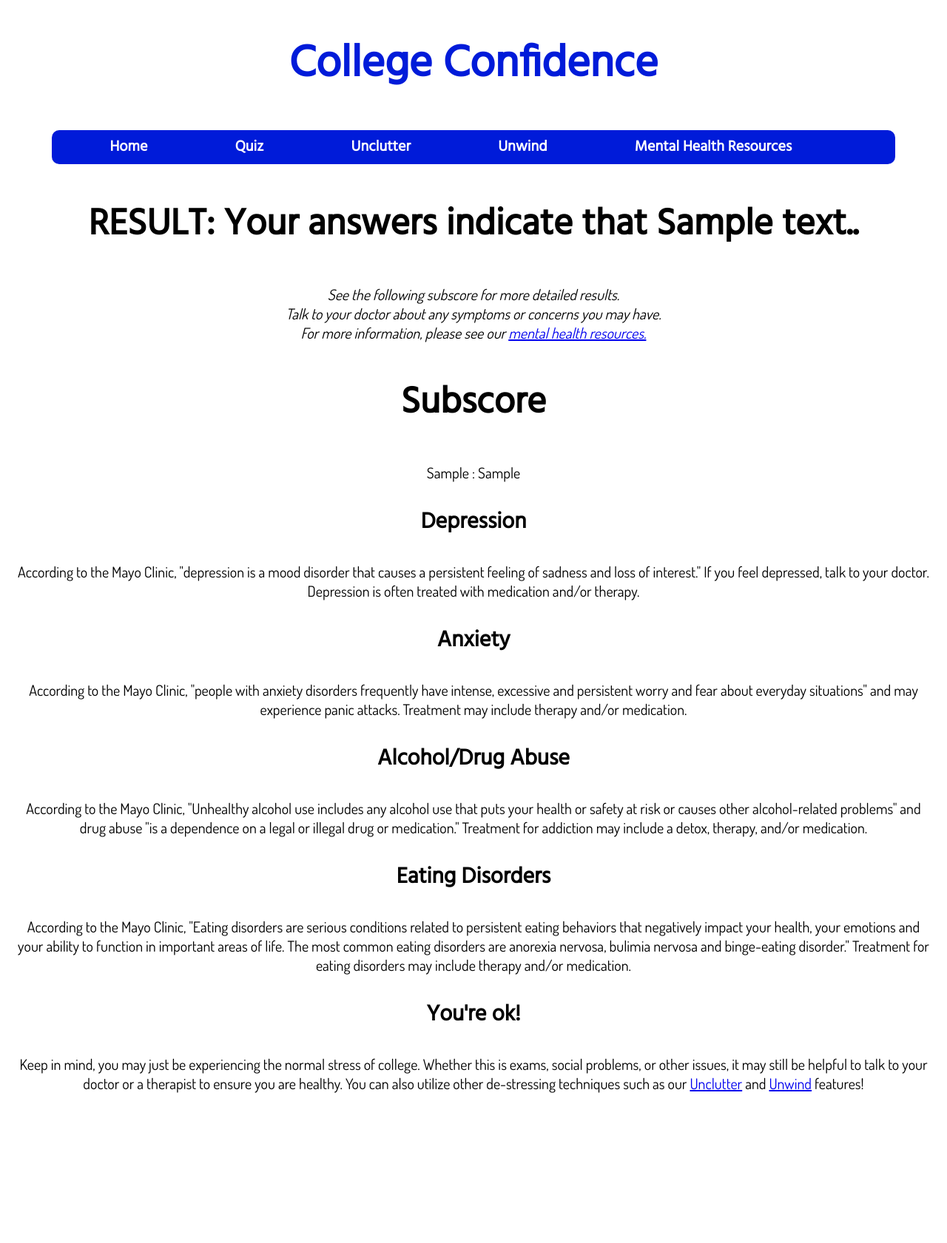
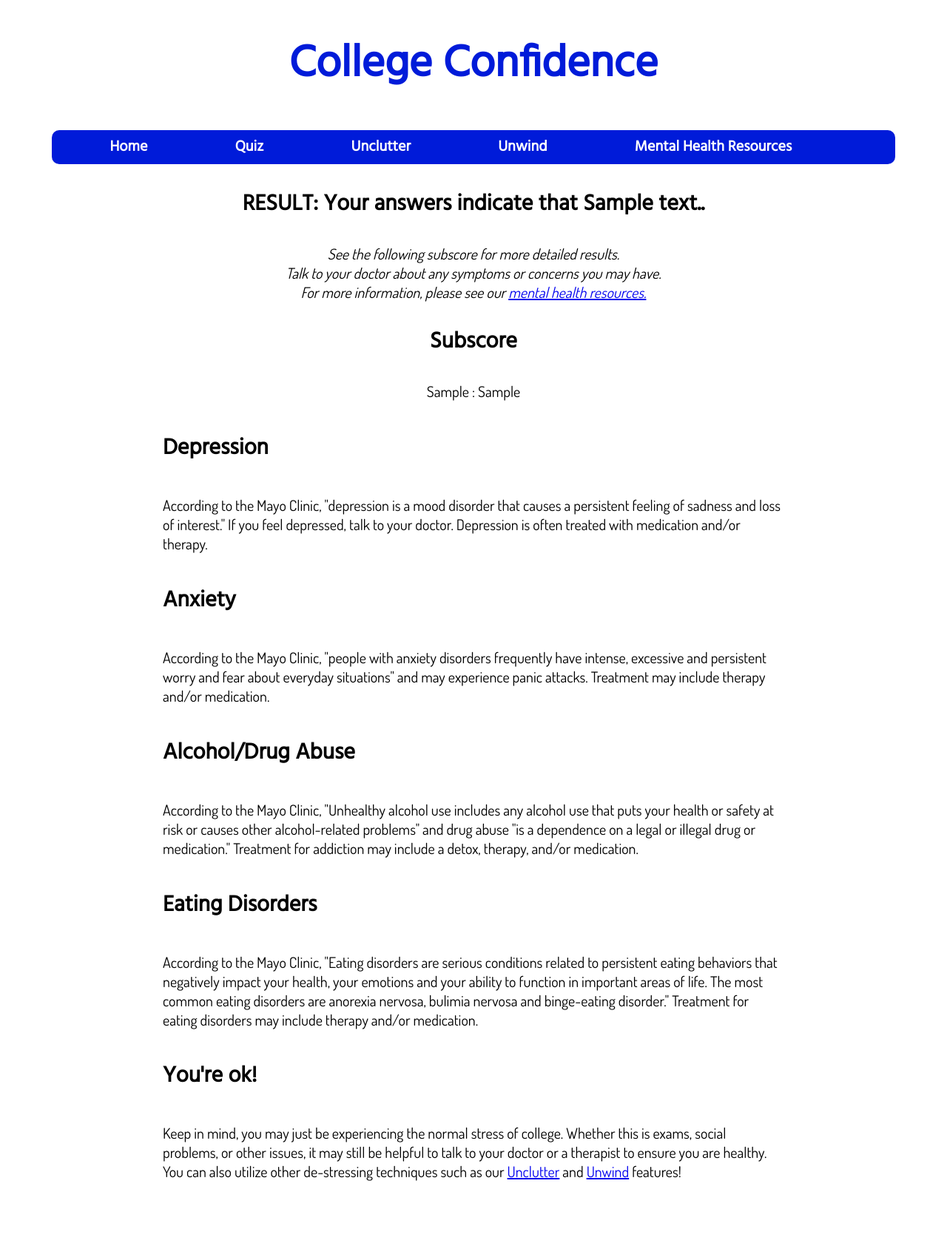
Before and after one commit to hanawahi/cssi_2017, a Python web app: template group-project/templates/submit.html in a window 1280 px wide. Shown: the whole page at 74% size. Before the commit the page ends 1478 px from the top, so only its background shows below. Run offline with Jinja, Linux system fonts and the light colour scheme; the template is opened without the code that fills it: most values are stand-ins (such as "Sample title", 1, 10 or a date in 2020).

Commit message:
changed CSS

```diff
--- a/group-project/resources/aesthetic.css
+++ b/group-project/resources/aesthetic.css
@@ -19,13 +19,19 @@ h3 {
   font-size: 30px;
 }
 
+h4 {
+  text-align: left;
+  font-family: 'Hind', sans-serif;
+  font-size: 30px;
+}
+
 body {
   background-color: white;
   margin: 10px 20px 10px 20px;
 }
 
 
-#page {
+.page {
   margin-right: 200px;
   margin-left: 200px;
 
@@ -105,7 +111,15 @@ margin-left: 0.5em;
 cursor: pointer;
 }
 
-#results {
+.disorder {
+  color: black;
+  text-align: left;
+  font-family: 'Dosis';
+  font-size: 20px;
+
+}
+
+/*#results {
 background: #dddada;
 color: 000000;
 padding: 3px;
@@ -140,7 +154,7 @@ display: none;
 #closing {
 display: none;
 font-style: italic;
-}
+}*/
 
 #submit {
   display: none;
--- a/group-project/templates/submit.html
+++ b/group-project/templates/submit.html
@@ -18,13 +18,13 @@
 
     {% include "navigation.html" %}
 
-    <h2>RESULT: Your answers indicate that {{ common_answer }}.</h2>
+    <h3>RESULT: Your answers indicate that {{ common_answer }}.</h3>
 
     <p><i>See the following subscore for more detailed results.<br>
       Talk to your doctor about any symptoms or concerns you may have.<br>
       For more information, please see our <a href=info>mental health resources.</a></i></p>
 
-      <h2>Subscore</h2>
+      <h3>Subscore</h3>
 
 
     {% for k,v in quiz_results %}
@@ -41,20 +41,22 @@
       {% endif %}
     {% endfor %}
 
-    <h3>Depression</h3>
+    <div class="page">
+
+      <h4>Depression</h4>
 
       <p class="disorder">According to the Mayo Clinic, "depression is
          a mood disorder that causes a persistent feeling of sadness and loss of interest."
          If you feel depressed, talk to your doctor.
          Depression is often treated with medication and/or therapy.</p>
 
-    <h3>Anxiety</h3>
+      <h4>Anxiety</h4>
 
       <p class="disorder">According to the Mayo Clinic,
         "people with anxiety disorders frequently have intense, excessive and persistent worry and fear about everyday situations"
         and may experience panic attacks. Treatment may include therapy and/or medication.</p>
 
-    <h3>Alcohol/Drug Abuse</h3>
+      <h4>Alcohol/Drug Abuse</h4>
 
       <p class="disorder">According to the Mayo Clinic,
         "Unhealthy alcohol use includes any alcohol use that puts your health or safety at risk or causes other alcohol-related problems"
@@ -62,7 +64,7 @@
         Treatment for addiction may include a detox, therapy, and/or medication.
         </p>
 
-    <h3>Eating Disorders</h3>
+      <h4>Eating Disorders</h4>
 
       <p class="disorder">According to the Mayo Clinic,
         "Eating disorders are serious conditions related to persistent eating behaviors
@@ -70,7 +72,7 @@
          The most common eating disorders are anorexia nervosa, bulimia nervosa and binge-eating disorder."
          Treatment for eating disorders may include therapy and/or medication.</p>
 
-    <h3>You're ok!</h3>
+      <h4>You're ok!</h4>
 
       <p class="disorder">Keep in mind, you may just be experiencing the normal stress of college.
       Whether this is exams, social problems, or other issues, it may still be helpful
@@ -83,7 +85,7 @@
 
       <br>
 
-
+    <div class="page">
          <!-- <h1>Your results are</h1>
 
         <p>{{ quiz_results }}</p>
--- a/group-project/templates/welcome.html
+++ b/group-project/templates/welcome.html
@@ -18,7 +18,7 @@
 
     {% include "navigation.html" %}
 
-    <div id="page">
+    <div class="page">
 
 
       <div id="welcome">
@@ -49,7 +49,7 @@
 
       <br>
 
-    </div id="page">
+    </div class="page">
 
   </body>
 </html>
```
Lines whose indentation alone changed are shown as unchanged.
